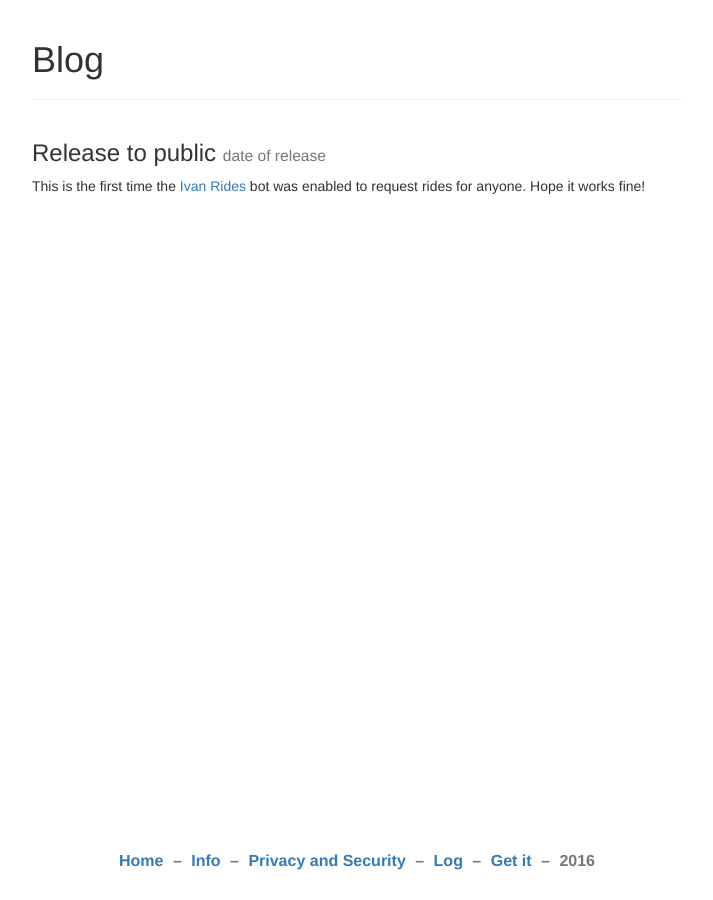
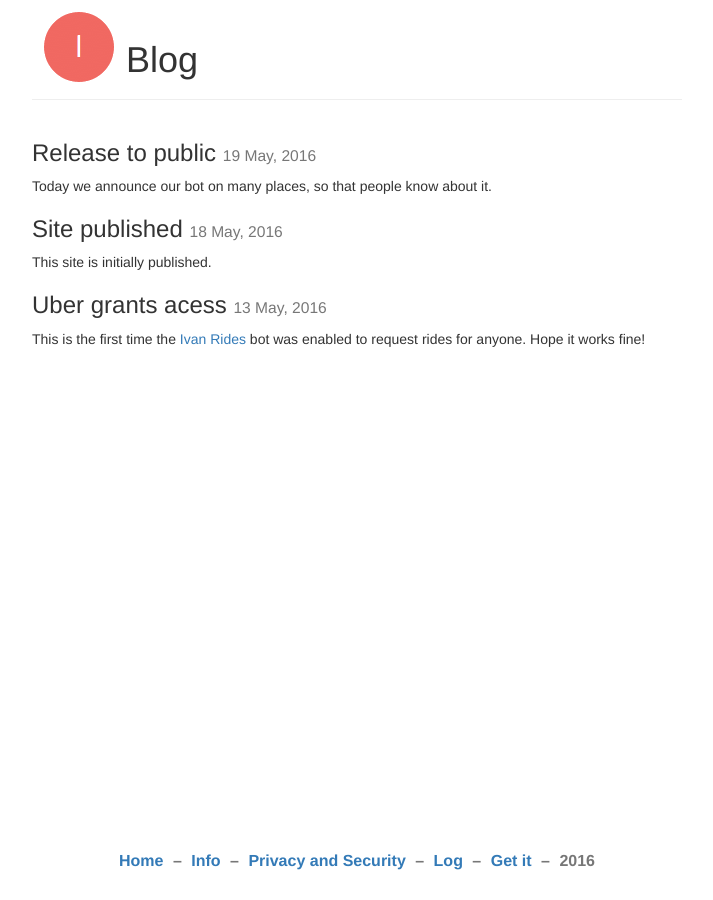
Before and after one commit to IvanTheBot/IvanTheBot.github.io, a Jekyll site: the page built from log.md, in a window 1280 px wide. Shown: the whole page, without its empty margins (283-996 px from the left). Built offline with Jekyll 4.4.1, drawn with Linux system fonts in a browser that asks for light colours.

Commit message:
Improved

```diff
--- a/_layouts/default.html
+++ b/_layouts/default.html
@@ -6,8 +6,9 @@
   <body class="body-margin">
 
     <div class="container">
+      <img src="mstile-70x70.png" class="img-responsive pull-left">
       <div class="page-header">
-        <h1 itemprop="name headline">{{ page.title }}</h1>
+        <h1 itemprop="name headline"> {{ page.title }}</h1>
       </div>
 
       {{ content }}
--- a/log.md
+++ b/log.md
@@ -3,7 +3,15 @@ layout: simple
 title: "Blog"
 ---
 
-### Release to public <small>date of release</small>
+### Release to public <small>19 May, 2016</small>
+
+Today we announce our bot on many places, so that people know about it.
+
+### Site published <small>18 May, 2016</small>
+
+This site is initially published.
+
+### Uber grants acess <small>13 May, 2016</small>
 
 This is the first time the [{{ site.data.bot.display }}][bot-url] bot was enabled to request rides for anyone. Hope it works fine!
 
```
Also changed, not shown: info.md (+3 -5 lines), img/out.gif (added).
